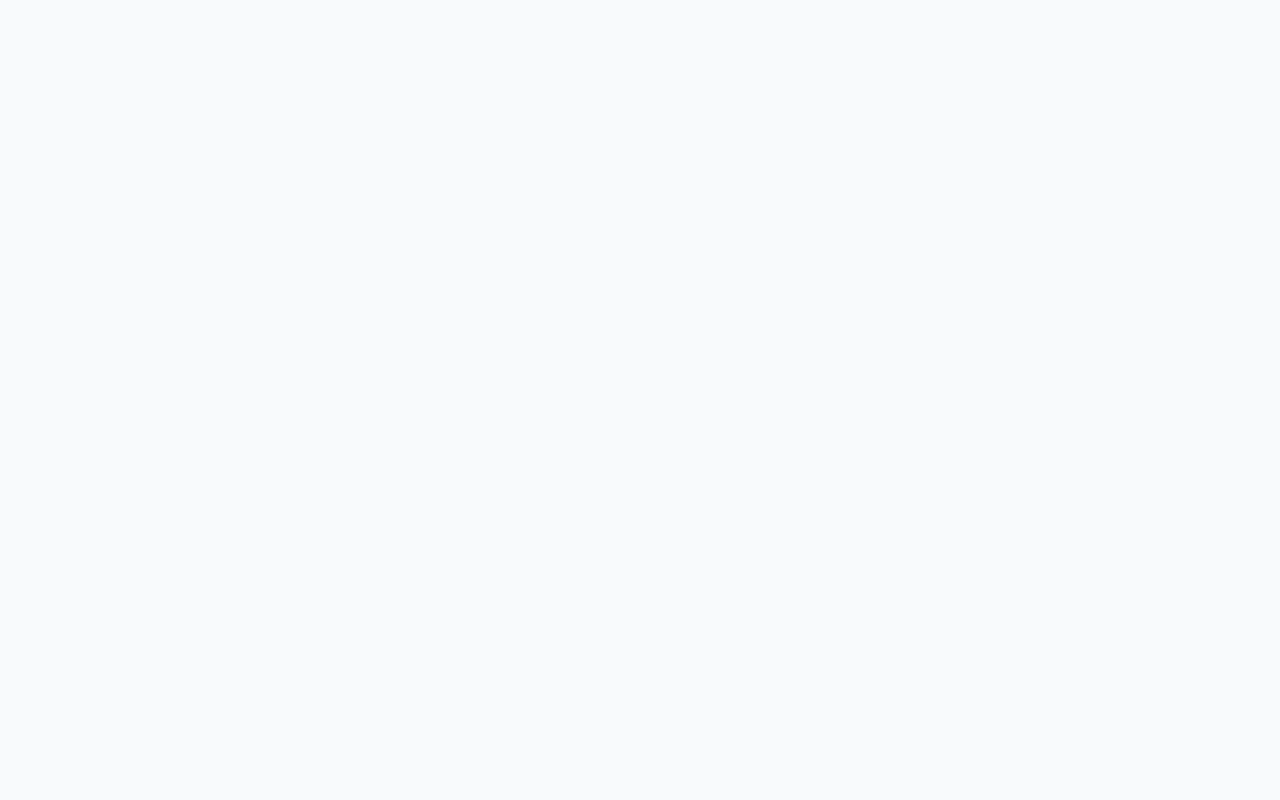
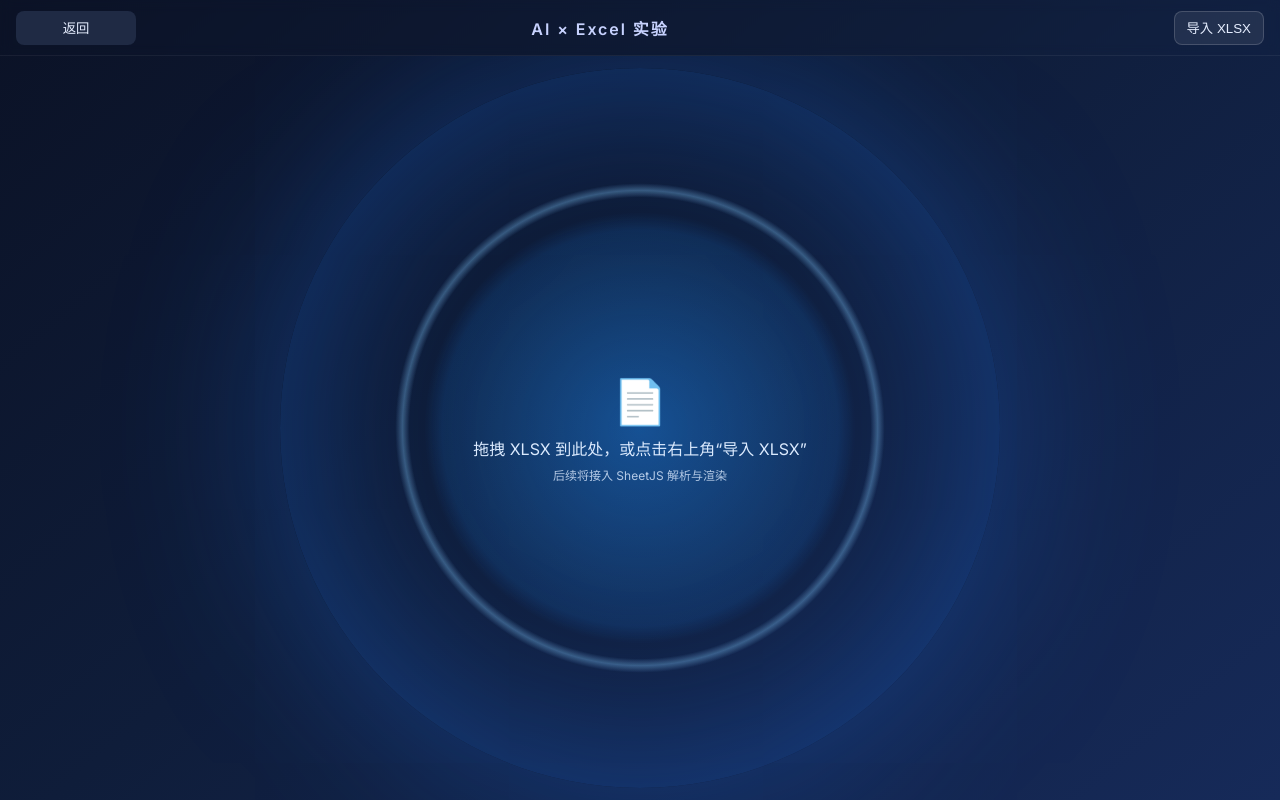
Before and after one commit to yancindy66/my-supply20250926, a Vue app: page /lab/excel in a window 1280 px wide. Before the commit this address led to /role-select. Built offline with nearby package versions, Linux system fonts and the light colour scheme.

Commit message:
feat(lab): 新增 /lab/excel 实验页（隐藏 XLSX 导入占位，后续接 SheetJS）；登录页魔方点击跳转；路由白名单更新

```diff
--- a/src/router.ts
+++ b/src/router.ts
@@ -7,6 +7,8 @@ const routes = [
   { path: '/', redirect: '/login' },
   { path: '/login', component: Login },
   { path: '/welcome', component: Welcome },
+  // 实验：Excel 实验页（隐藏XLSX导入，后续接 SheetJS）
+  { path: '/lab/excel', component: () => import('./views/lab/ExcelLab.vue') },
   {
     path: '/',
     component: () => import('./layout/Layout.vue'),
@@ -114,7 +116,7 @@ router.beforeEach((to, _from, next) => {
   const role = localStorage.getItem('role');
 
   // 免鉴权白名单
-  const publicPaths = ['/login', '/role-select'];
+  const publicPaths = ['/login', '/role-select', '/lab/excel'];
   if (publicPaths.includes(to.path)) return next();
 
   // 未选角色先去选
--- a/src/views/Login.vue
+++ b/src/views/Login.vue
@@ -34,12 +34,12 @@
       <!-- 中心发光蓝色光圈 + 透明玻璃魔方 -->
       <div class="halo"></div>
       <div class="glass-cube" :style="cubeStyle" @mousedown="onMouseDown" @touchstart.prevent="onTouchStart">
-        <div class="gface g1" @click="selectTool('chat')">GPT + Excel</div>
-        <div class="gface g2" @click="selectTool('tripo')">GPT + TRIPO</div>
-        <div class="gface g3" @click="selectTool('canva')">GPT + Canva</div>
-        <div class="gface g4" @click="selectTool('mermaid')">GPT + Mermaid</div>
-        <div class="gface g5" @click="selectTool('wps')">GPT + WPS</div>
-        <div class="gface g6" @click="selectTool('flow')">GPT + Flow</div>
+        <div class="gface g1" @click="goTool('excel')">GPT + Excel</div>
+        <div class="gface g2" @click="goTool('tripo')">GPT + TRIPO</div>
+        <div class="gface g3" @click="goTool('canva')">GPT + Canva</div>
+        <div class="gface g4" @click="goTool('mermaid')">GPT + Mermaid</div>
+        <div class="gface g5" @click="goTool('wps')">GPT + WPS</div>
+        <div class="gface g6" @click="goTool('flow')">GPT + Flow</div>
       </div>
       <div class="chat-pane bottom glass">
         <div class="chat-header">AI 助手</div>
@@ -105,17 +105,14 @@ onMounted(()=> updateCube());
 const dockInput = ref('');
 function dockSend(){ const t=dockInput.value.trim(); if(!t) return; dockInput.value=''; alert('（占位）AI已收到：'+t); }
 
-// 工具选择（占位联动：点击魔方面在输入框放入提示）
-function selectTool(key: string){
-  const map: Record<string,string> = {
-    chat: '和 ChatGPT 对话：帮我写一个入库流程说明',
-    img: '图像生成：设计一个登录页背景图（科技蓝）',
-    ui: 'UI 设计：生成商品列表页面布局建议',
-    data: '数据分析：根据过去一月订单量做折线图摘要',
-    doc: '文档总结：总结这份仓单协议的关键条款',
-    flow: '流程编排：把“入库->质检->上架”生成流程图说明'
-  };
-  dockInput.value = map[key] || '向 AI 提问...';
+// 工具跳转：点击魔方 -> 平滑进入各功能实验页（先实现 excel）
+function goTool(key: string){
+  if(key==='excel'){
+    router.push('/lab/excel');
+    return;
+  }
+  // 其他工具占位：后续新增路由
+  message.value = '即将开放：'+key.toUpperCase();
 }
 
 // 登录页右侧全幅聊天
--- /dev/null
+++ b/src/views/lab/ExcelLab.vue
@@ -0,0 +1,76 @@
+<template>
+  <div class="lab-wrap">
+    <header class="lab-topbar">
+      <button class="back" @click="goBack">返回</button>
+      <div class="title">AI × Excel 实验</div>
+      <div class="actions">
+        <button class="ghost" title="导入 XLSX" @click="triggerFile">导入 XLSX</button>
+        <input ref="fileRef" type="file" accept=".xlsx,.xls" class="hidden" @change="onFile" />
+      </div>
+    </header>
+
+    <section class="stage" @dragover.prevent @drop.prevent="onDrop">
+      <div class="halo"></div>
+      <div class="hint" v-if="!fileName">
+        <div class="icon">📄</div>
+        <div>拖拽 XLSX 到此处，或点击右上角“导入 XLSX”</div>
+        <div class="sub">后续将接入 SheetJS 解析与渲染</div>
+      </div>
+      <div class="file-info" v-else>
+        <div class="name">已选择：{{ fileName }}</div>
+        <div class="desc">解析预留：将使用 SheetJS 读取并展示工作表</div>
+      </div>
+    </section>
+  </div>
+</template>
+
+<script setup lang="ts">
+import { ref } from 'vue';
+import { useRouter } from 'vue-router';
+
+const router = useRouter();
+function goBack(){ router.push('/login'); }
+
+const fileRef = ref<HTMLInputElement|null>(null);
+const fileName = ref('');
+
+function triggerFile(){ fileRef.value?.click(); }
+
+function onFile(e: Event){
+  const input = e.target as HTMLInputElement;
+  const f = input.files && input.files[0];
+  if(!f) return;
+  fileName.value = f.name;
+  // 预留：后续使用 SheetJS 解析 f
+}
+
+function onDrop(e: DragEvent){
+  const f = e.dataTransfer?.files && e.dataTransfer.files[0];
+  if(!f) return;
+  fileName.value = f.name;
+}
+</script>
+
+<style scoped>
+.lab-wrap{ min-height:100vh; display:flex; flex-direction:column; background:linear-gradient(140deg,#0b1226 0%,#0f1d3a 45%,#162a59 100%); color:#e6eeff; }
+.lab-topbar{ height:56px; display:grid; grid-template-columns:120px 1fr 200px; align-items:center; padding:0 16px; border-bottom:1px solid rgba(255,255,255,.06); backdrop-filter: blur(6px); }
+.lab-topbar .title{ text-align:center; font-weight:700; letter-spacing:.12em; color:#c7d2fe; }
+.lab-topbar .back{ height:34px; border:none; border-radius:8px; padding:0 12px; background:#1f2a44; color:#e6eeff; cursor:pointer; }
+.lab-topbar .actions{ display:flex; justify-content:flex-end; gap:8px; }
+.lab-topbar .actions .ghost{ height:34px; border:1px solid rgba(255,255,255,.16); border-radius:8px; padding:0 12px; background:rgba(255,255,255,.08); color:#e6eeff; cursor:pointer; }
+.lab-topbar .hidden{ position:absolute; width:1px; height:1px; opacity:0; pointer-events:none; }
+
+.stage{ position:relative; flex:1; display:flex; align-items:center; justify-content:center; overflow:hidden; }
+.halo{ position:absolute; width:min(62%,720px); aspect-ratio:1/1; border-radius:50%; box-shadow:0 0 140px 40px rgba(32,123,255,.25) inset, 0 0 160px 20px rgba(32,123,255,.25); background:
+  radial-gradient(closest-side, rgba(30,144,255,.45) 0%, rgba(30,144,255,.15) 55%, rgba(30,144,255,0) 60%),
+  radial-gradient(closest-side, transparent 64%, rgba(135,206,255,.35) 66%, transparent 68%);
+  filter: blur(0.4px);
+}
+.hint{ position:relative; z-index:1; text-align:center; color:#dbeafe; }
+.hint .icon{ font-size:44px; margin-bottom:8px; }
+.hint .sub{ margin-top:6px; font-size:12px; opacity:.8 }
+
+.file-info{ position:relative; z-index:1; display:flex; flex-direction:column; align-items:center; gap:8px; background: rgba(10,18,44,.35); border:1px solid rgba(255,255,255,.12); border-radius:14px; padding:18px 20px; backdrop-filter: blur(8px) saturate(140%); }
+.file-info .name{ font-weight:600; }
+.file-info .desc{ font-size:12px; color:#c7d2fe; }
+</style>
```
